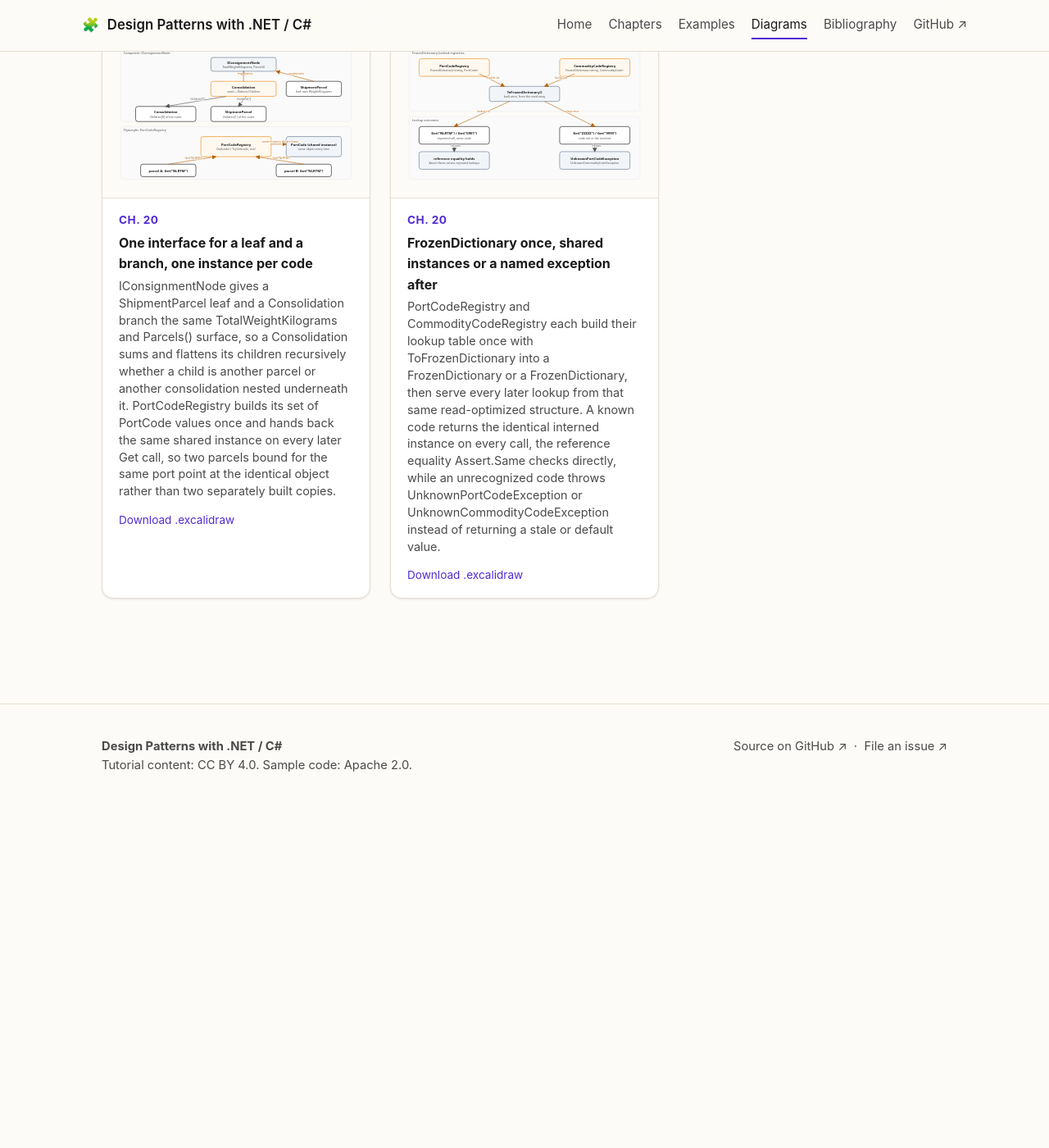
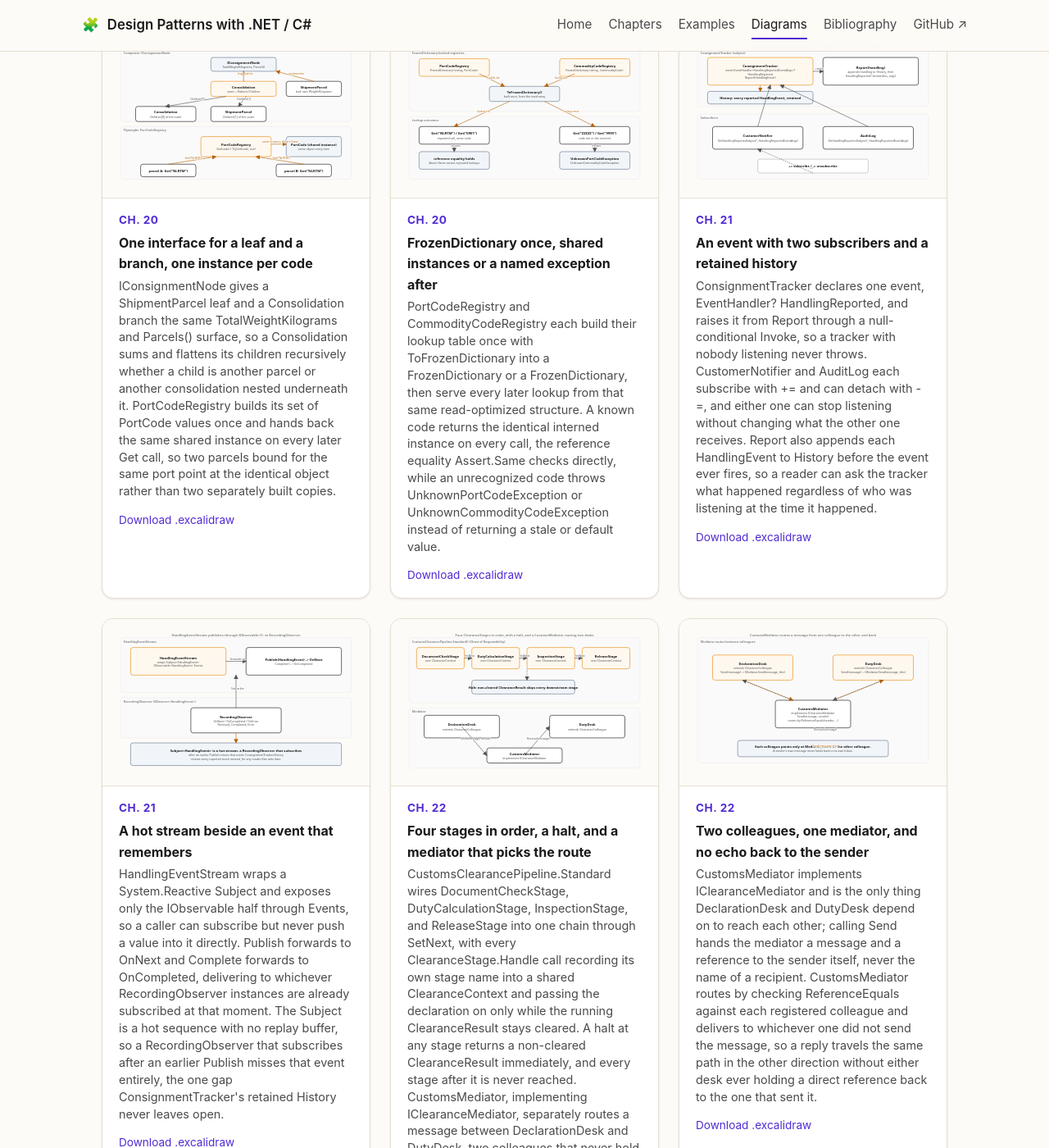
Before and after one commit to patterncatalyst/csharp-design-patterns, a Jekyll site: the page built from diagrams.html, in a window 1280 px wide and 1400 px high, scrolled down 8646 px. Shown: the whole window at 82% size. Built offline with Jekyll 4.4.1, drawn with Linux system fonts in a browser that asks for light colours; before the commit the page ends 9640 px from its top, so only the background shows below that; some of the changed text lies outside the part shown.

Commit message:
docs(r10): ch21-22 figures (primary + secondary each) + diagrams.yml + includes

```diff
--- a/_data/diagrams.yml
+++ b/_data/diagrams.yml
@@ -473,3 +473,57 @@
     Assert.Same checks directly, while an unrecognized code throws
     UnknownPortCodeException or UnknownCommodityCodeException instead of
     returning a stale or default value.
+
+- name: 21-observer-the-event-keyword
+  section: "Ch. 21"
+  title: An event with two subscribers and a retained history
+  caption: >-
+    ConsignmentTracker declares one event, EventHandler<HandlingReportedEventArgs>?
+    HandlingReported, and raises it from Report through a null-conditional
+    Invoke, so a tracker with nobody listening never throws. CustomerNotifier
+    and AuditLog each subscribe with += and can detach with -=, and either one
+    can stop listening without changing what the other one receives. Report
+    also appends each HandlingEvent to History before the event ever fires, so
+    a reader can ask the tracker what happened regardless of who was
+    listening at the time it happened.
+
+- name: 21-event-and-iobservable
+  section: "Ch. 21"
+  title: A hot stream beside an event that remembers
+  caption: >-
+    HandlingEventStream wraps a System.Reactive Subject<HandlingEvent> and
+    exposes only the IObservable<HandlingEvent> half through Events, so a
+    caller can subscribe but never push a value into it directly. Publish
+    forwards to OnNext and Complete forwards to OnCompleted, delivering to
+    whichever RecordingObserver instances are already subscribed at that
+    moment. The Subject is a hot sequence with no replay buffer, so a
+    RecordingObserver that subscribes after an earlier Publish misses that
+    event entirely, the one gap ConsignmentTracker's retained History never
+    leaves open.
+
+- name: 22-mediator-and-chain-of-responsibility
+  section: "Ch. 22"
+  title: Four stages in order, a halt, and a mediator that picks the route
+  caption: >-
+    CustomsClearancePipeline.Standard wires DocumentCheckStage,
+    DutyCalculationStage, InspectionStage, and ReleaseStage into one chain
+    through SetNext, with every ClearanceStage.Handle call recording its own
+    stage name into a shared ClearanceContext and passing the declaration on
+    only while the running ClearanceResult stays cleared. A halt at any stage
+    returns a non-cleared ClearanceResult immediately, and every stage after
+    it is never reached. CustomsMediator, implementing IClearanceMediator,
+    separately routes a message between DeclarationDesk and DutyDesk, two
+    colleagues that never hold a reference to each other.
+
+- name: 22-mediator-colleagues
+  section: "Ch. 22"
+  title: Two colleagues, one mediator, and no echo back to the sender
+  caption: >-
+    CustomsMediator implements IClearanceMediator and is the only thing
+    DeclarationDesk and DutyDesk depend on to reach each other; calling Send
+    hands the mediator a message and a reference to the sender itself, never
+    the name of a recipient. CustomsMediator routes by checking
+    ReferenceEquals against each registered colleague and delivers to
+    whichever one did not send the message, so a reply travels the same
+    path in the other direction without either desk ever holding a direct
+    reference back to the one that sent it.
```
Also changed, not shown: _docs/21-observer-the-event-keyword.md (+2 -0 lines), _docs/22-mediator-and-chain-of-responsibility.md (+2 -0 lines), diagrams/21-event-and-iobservable.svg (added), diagrams/21-observer-the-event-keyword.svg (added), diagrams/22-mediator-and-chain-of-responsibility.svg (added), diagrams/22-mediator-colleagues.svg (added), 4 other files.
